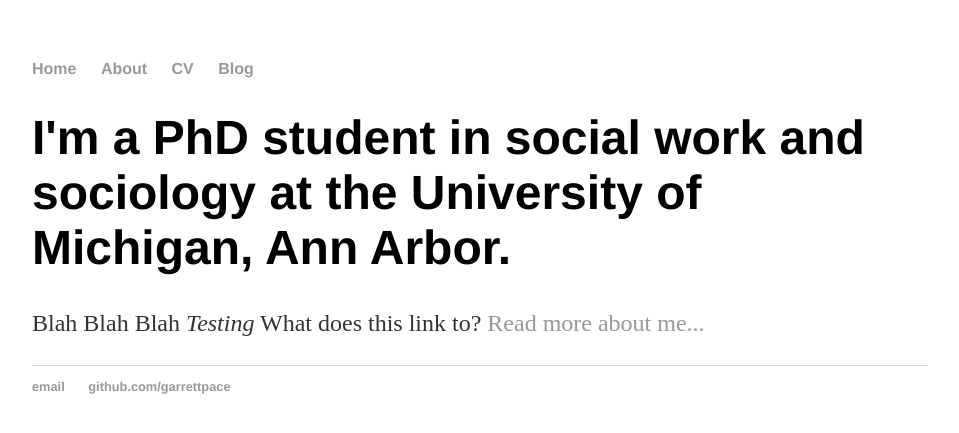
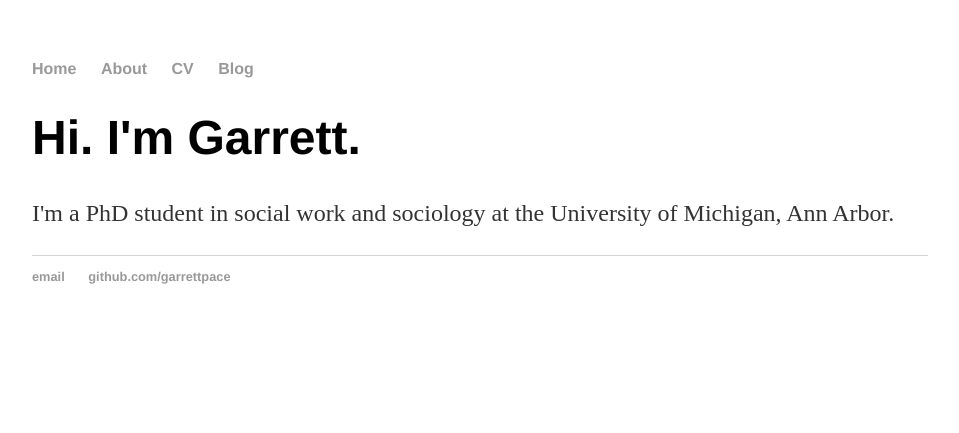
Before and after one commit to garrettpace/garrettpace.github.io, a Jekyll site: the page built from index.html, in a window 1280 px wide. Shown: the top 433 px of the page, without its empty margins (160-1119 px from the left). Built offline with Jekyll 4.4.1, drawn with Linux system fonts in a browser that asks for light colours.

Commit message:
Update index.html

```diff
--- a/index.html
+++ b/index.html
@@ -1,30 +1,10 @@
-<!DOCTYPE html>
-<html>
-	<head>
-		<title>Garrett Pace</title>
-		<!-- link to main stylesheet -->
-		<link rel="stylesheet" type="text/css" href="/css/main.css">
-	</head>
-	<body>
-		<nav>
-    		<ul>
-        		<li><a href="/">Home</a></li>
-	        	<li><a href="/about">About</a></li>
-        		<li><a href="/cv">CV</a></li>
-        		<li><a href="/blog">Blog</a></li>
-    		</ul>
-		</nav>
-		<div class="container">
-    		<div class="blurb">
-        		<h1>I'm a PhD student in social work and sociology at the University of Michigan, Ann Arbor.</h1>
-				<p>Blah Blah Blah <em>Testing</em> What does this link to? <a href="/about">Read more about me...</a></p>
-    		</div><!-- /.blurb -->
-		</div><!-- /.container -->
-		<footer>
-    		<ul>
-        		<li><a href="mailto:gtpace@umich.edu">email</a></li>
-        		<li><a href="https://github.com/garrettpace">github.com/garrettpace</a></li>
-			</ul>
-		</footer>
-	</body>
-</html>
+---
+layout: default
+title: Garrett Pace
+---
+<div class="blurb">
+	<h1>Hi. I'm Garrett.</h1>
+	<p>I'm a PhD student in social work and sociology at the University of Michigan, Ann Arbor. <!--<a href="/about">Could comment this out to have link...</a>--></p>
+
+
+</div><!-- /.blurb -->
```
